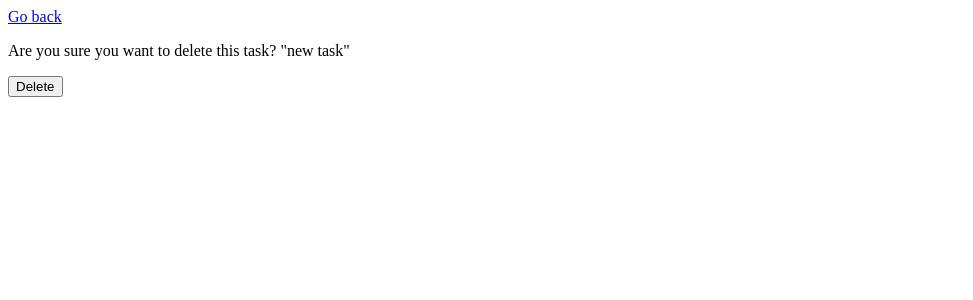
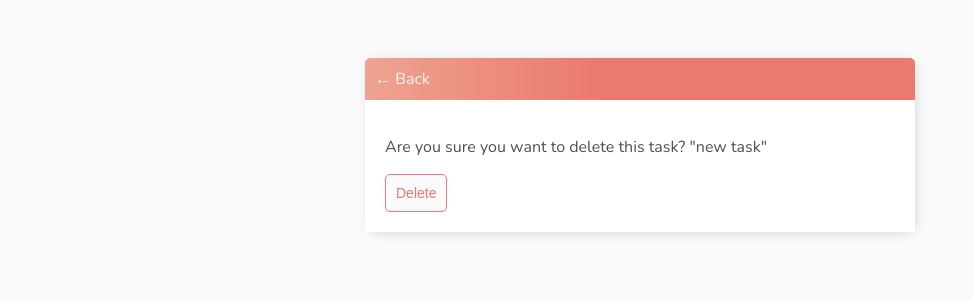
Before and after one commit to nikitayunak/django-todo-list, a Django app: template base/templates/base/task_confirm_delete.html in a window 1280 px wide. Shown: the top 300 px of the page, without its empty margins (0-973 px from the left). Run offline with Django 5.2, Linux system fonts and the light colour scheme; the template is opened without the code that fills it: values that come from a table or form of the project are taken from there, others are empty; data comes from the database, SQL or seed files in the repository; both versions use the stored data as it was after the commit; parts of the project's set-up code (start-up, migrations or seed data) failed here and were passed over.

Commit message:
added styling to all pages

```diff
--- a/base/templates/base/main.html
+++ b/base/templates/base/main.html
@@ -7,6 +7,142 @@
         <title>ToDo List</title>
         <meta name="description" content="">
         <meta name="viewport" content="width=device-width, initial-scale=1">
+
+        <link rel="preconnect" href="https://fonts.googleapis.com">
+        <link rel="preconnect" href="https://fonts.gstatic.com" crossorigin>
+        <link href="https://fonts.googleapis.com/css2?family=Nunito:wght@200&display=swap" rel="stylesheet">
+
+        <style>
+            body {
+                background-color: #FAFAFA;
+                font-family: 'Nunito', sans-serif;
+                padding-top: 50px;
+            }
+
+            h1, h2, h3, h4, h5, h6{
+                font-family: 'Raleway', sans-serif;
+            }
+
+            a, p{
+                color: #4b5156;
+            }
+
+            .container{
+                max-width: 550px;
+                margin: auto;
+                background-color: #fff;
+                -webkit-box-shadow: 2px 2px 13px -4px rgba(0, 0, 0, 0.21);
+                box-shadow: 2px 2px 13px -4px rgba(0, 0, 0, 0.21);
+            }
+
+            .header-bar{
+                display: flex;
+                justify-content: space-between;
+                color: #fff;
+                padding: 10px;
+                border-radius: 5px 5px 0 0;
+                background: linear-gradient(90deg, #EEA390 0%, #EB796F 43%, #EB796F 100%);
+            }
+
+            .header-bar button{
+                background-color: transparent;
+                background-repeat: no-repeat;
+                border: none;
+                cursor: pointer;
+                overflow: hidden;
+                outline: none;
+                color: #fff;
+                font-family: 'Nunito', sans-serif;
+            }
+
+            .header-bar a {
+                color: rgb(247, 247, 247);
+                text-decoration: none;
+            }
+
+            .task-wrapper {
+                display: flex;
+                align-items: center;
+                justify-content: space-between;
+                padding: 20px;
+                background-color: #fff;
+                border-top: 1px solid rgb(226, 226, 226);
+            }
+
+            .task-title {
+                display: flex;
+            }
+
+            .task-title a {
+                text-decoration: none;
+                color: #4b5156;
+                margin-left: 10px;
+            }
+
+            .task-complete-icon {
+                height: 20px;
+                width: 20px;
+                background-color: rgb(105, 192, 105);
+                border-radius: 50%;
+            }
+
+            .task-incomplete-icon {
+                height: 20px;
+                width: 20px;
+                background-color: rgb(218, 218, 218);
+                border-radius: 50%;
+            }
+
+            .delete-link {
+                text-decoration: none;
+                font-weight: 900;
+                color: #cf4949;
+                font-size: 22px;
+                line-height: 0;
+            }
+
+            #search-add-wrapper {
+                display: flex;
+                justify-content: space-between;
+                align-items: center;
+                padding: 10px;
+            }
+            #add-link {
+                color: #EB796F;
+                text-decoration: none;
+                font-size: 42px;
+                text-shadow: 1px 1px #81413b;
+            }
+
+            input[type=text],
+            input[type=password],
+            textarea {
+                border: 1px solid #EB796F;
+                border-radius: 5px;
+                padding: 10px;
+                width: 90%;
+            }
+
+            label {
+                padding-top: 10px !important;
+                display: block;
+            }
+
+            .button {
+                border: 1px solid #EB796F;
+                background-color: #FAFAFA;
+                color: #EB796F;
+                padding: 10px;
+                font-size: 14px;
+                border-radius: 5px;
+                cursor: pointer;
+                text-decoration: none;
+            }
+
+            .card-body {
+                padding: 20px;
+            }
+        </style>
     </head>
     <body>
 
--- a/base/templates/base/task_confirm_delete.html
+++ b/base/templates/base/task_confirm_delete.html
@@ -1,11 +1,17 @@
 {% extends "base/main.html" %}
 {% block content %}
 
-<a href="{% url "tasks" %}">Go back</a>
-<form method="POST">
-    {% csrf_token %}
-    <p>Are you sure you want to delete this task? "{{task}}"</p>
-    <input type="submit" value="Delete"/>
-</form>
+<div class="header-bar">
+    <a href="{% url 'tasks' %}">&#8592; Back</a>
+</div>
+
+<div class="card-body">
+   <form method="POST">
+        {% csrf_token %}
+        <p>Are you sure you want to delete this task? "{{task}}"</p>
+        <input class="button" type="submit" value="Delete"/>
+    </form>
+</div>
+
 
 {% endblock content %}
```
Also changed, not shown: base/templates/base/login.html (+11 -8 lines), base/templates/base/register.html (+17 -7 lines), base/templates/base/task_form.html (+10 -7 lines), base/templates/base/task_list.html (+41 -32 lines), db.sqlite3.
